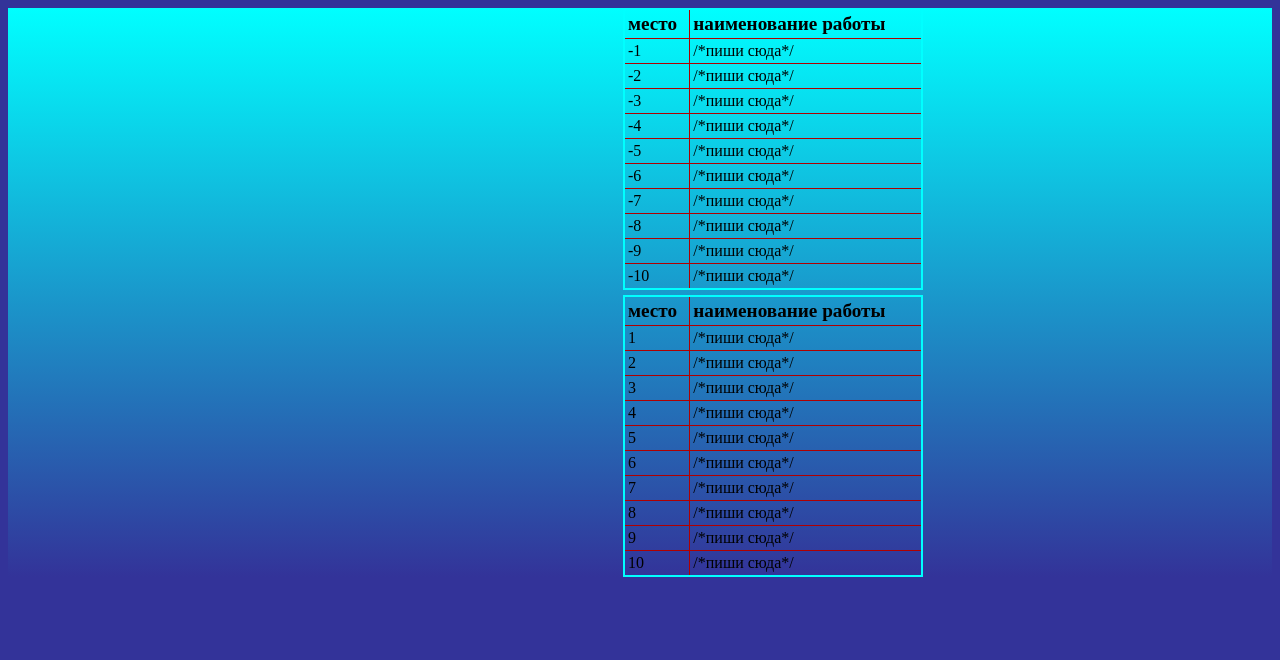
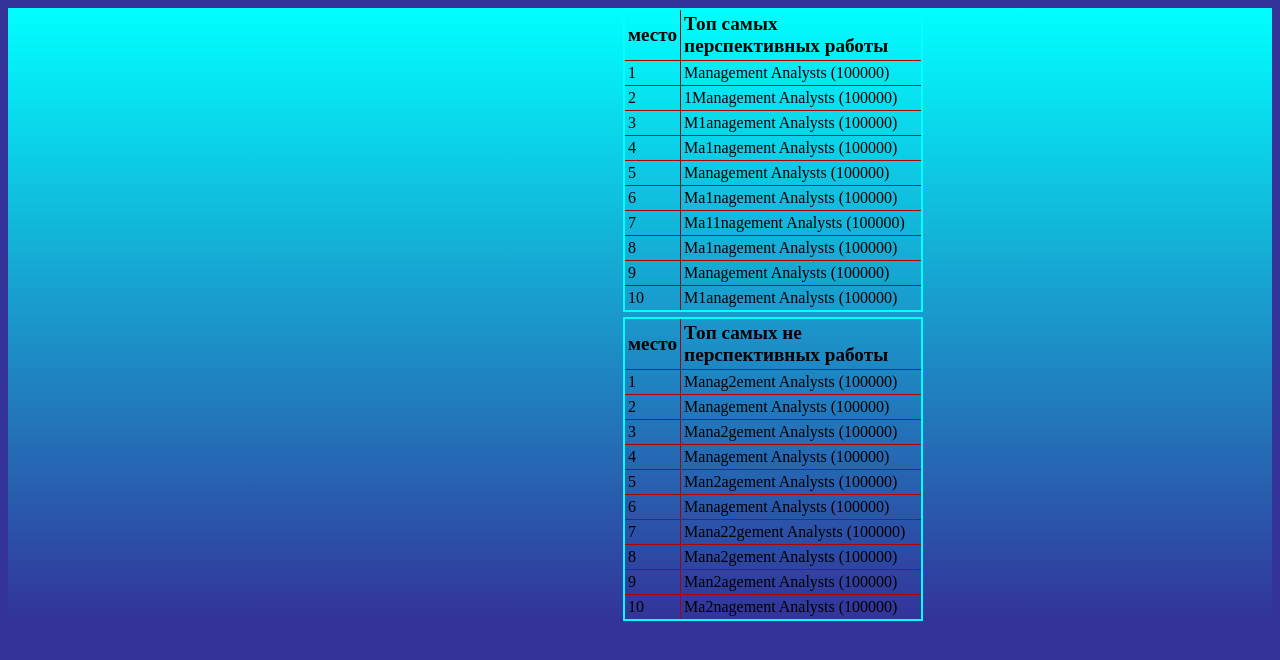
Before and after one commit to PolkovnikovPavel/site_for_II_on_cifrovoy_proruv, a Flask app: page / in a window 1280 px wide. Shown: the top 660 px of the page. Run offline with Flask 2, Linux system fonts and the light colour scheme.

Commit message:
data entry into the site has been created

```diff
--- a/main.py
+++ b/main.py
@@ -17,7 +17,30 @@ def main():
 
 @app.route("/")
 def index():   # главная страница
-    return render_template("Main.html")
+    data = {}
+    data['top_1_1'] = 'Management Analysts (100000)'
+    data['top_1_2'] = '1Management Analysts (100000)'
+    data['top_1_3'] = 'M1anagement Analysts (100000)'
+    data['top_1_4'] = 'Ma1nagement Analysts (100000)'
+    data['top_1_5'] = 'Management Analysts (100000)'
+    data['top_1_6'] = 'Ma1nagement Analysts (100000)'
+    data['top_1_7'] = 'Ma11nagement Analysts (100000)'
+    data['top_1_8'] = 'Ma1nagement Analysts (100000)'
+    data['top_1_9'] = 'Management Analysts (100000)'
+    data['top_1_10'] = 'M1anagement Analysts (100000)'
+
+    data['top_2_1'] = 'Manag2ement Analysts (100000)'
+    data['top_2_2'] = 'Management Analysts (100000)'
+    data['top_2_3'] = 'Mana2gement Analysts (100000)'
+    data['top_2_4'] = 'Management Analysts (100000)'
+    data['top_2_5'] = 'Man2agement Analysts (100000)'
+    data['top_2_6'] = 'Management Analysts (100000)'
+    data['top_2_7'] = 'Mana22gement Analysts (100000)'
+    data['top_2_8'] = 'Mana2gement Analysts (100000)'
+    data['top_2_9'] = 'Man2agement Analysts (100000)'
+    data['top_2_10'] = 'Ma2nagement Analysts (100000)'
+
+    return render_template("Main.html", **data)
 
 
 if __name__ == '__main__':
--- a/templates/Main.html
+++ b/templates/Main.html
@@ -30,72 +30,72 @@ TD, TH {
 	<div>
 	<table>
 		<tr>
-		<th><big>место</big></th><th><big>наименование работы</big></th>
+		<th><big>место</big></th><th><big>Топ самых перспективных работы</big></th>
 		</tr>
 		<tr>
-		<td>-1</td><td>/*пиши сюда*/</td>
+		<td>1</td><td>{{ top_1_1 }}</td>
 		</tr>
 		<tr>
-		<td>-2</td><td>/*пиши сюда*/</td>
+		<td>2</td><td>{{ top_1_2 }}</td>
 		</tr>
 		<tr>
-		<td>-3</td><td>/*пиши сюда*/</td>
+		<td>3</td><td>{{ top_1_3 }}</td>
 		</tr>
 		<tr>
-		<td>-4</td><td>/*пиши сюда*/</td>
+		<td>4</td><td>{{ top_1_4 }}</td>
 		</tr>
 		<tr>
-		<td>-5</td><td>/*пиши сюда*/</td>
+		<td>5</td><td>{{ top_1_5 }}</td>
 		</tr>
 		<tr>
-		<td>-6</td><td>/*пиши сюда*/</td>
+		<td>6</td><td>{{ top_1_6 }}</td>
 		</tr>
 		<tr>
-		<td>-7</td><td>/*пиши сюда*/</td>
+		<td>7</td><td>{{ top_1_7 }}</td>
 		</tr>
 		<tr>
-		<td>-8</td><td>/*пиши сюда*/</td>
+		<td>8</td><td>{{ top_1_8 }}</td>
 		</tr>
 		<tr>
-		<td>-9</td><td>/*пиши сюда*/</td>
+		<td>9</td><td>{{ top_1_9 }}</td>
 		</tr>
 		<tr>
-		<td>-10</td><td>/*пиши сюда*/</td>
+		<td>10</td><td>{{ top_1_10 }}</td>
 		</tr>
 	</table>
 	<table>
 		<tr>
-		<th><big>место</big></th><th><big>наименование работы</big></th>
+		<th><big>место</big></th><th><big>Топ самых не перспективных работы</big></th>
 		</tr>
 		<tr>
-		<td>1</td><td>/*пиши сюда*/</td>
+		<td>1</td><td>{{ top_2_1 }}</td>
 		</tr>
 		<tr>
-		<td>2</td><td>/*пиши сюда*/</td>
+		<td>2</td><td>{{ top_2_2 }}</td>
 		</tr>
 		<tr>
-		<td>3</td><td>/*пиши сюда*/</td>
+		<td>3</td><td>{{ top_2_3 }}</td>
 		</tr>
 		<tr>
-		<td>4</td><td>/*пиши сюда*/</td>
+		<td>4</td><td>{{ top_2_4 }}</td>
 		</tr>
 		<tr>
-		<td>5</td><td>/*пиши сюда*/</td>
+		<td>5</td><td>{{ top_2_5 }}</td>
 		</tr>
 		<tr>
-		<td>6</td><td>/*пиши сюда*/</td>
+		<td>6</td><td>{{ top_2_6 }}</td>
 		</tr>
 		<tr>
-		<td>7</td><td>/*пиши сюда*/</td>
+		<td>7</td><td>{{ top_2_7 }}</td>
 		</tr>
 		<tr>
-		<td>8</td><td>/*пиши сюда*/</td>
+		<td>8</td><td>{{ top_2_8 }}</td>
 		</tr>
 		<tr>
-		<td>9</td><td>/*пиши сюда*/</td>
+		<td>9</td><td>{{ top_2_9 }}</td>
 		</tr>
 		<tr>
-		<td>10</td><td>/*пиши сюда*/</td>
+		<td>10</td><td>{{ top_2_10 }}</td>
 		</tr>
 	</table>
 	</div>
```
